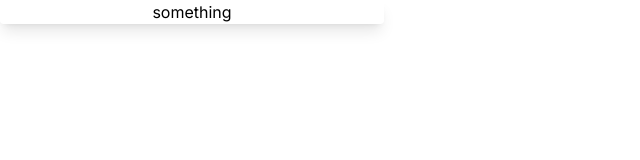
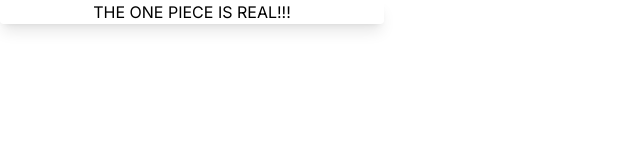
Before and after one commit to jonmejia/to-do-list, a Next.js app: page / in a window 1280 px wide. Shown: the top 160 px of the page, without its empty margins (0-640 px from the left). Built offline with nearby package versions, Linux system fonts and the light colour scheme.

Commit message:
updated card component to take props

```diff
--- a/src/app/Card.tsx
+++ b/src/app/Card.tsx
@@ -1,7 +1,7 @@
-const Card = () =>{
+const Card = (props:any) =>{
     return(
         <div className="max-w-sm rounded overflow-hidden shadow-lg">
-            <h2 className="text-center">something</h2>
+            <h2 className="text-center">{props.data}</h2>
         </div>
     )
 }
--- a/src/app/page.tsx
+++ b/src/app/page.tsx
@@ -1,6 +1,7 @@
 import Card from "./Card"
 export default function Home() {
+  const sampleTest: string ="THE ONE PIECE IS REAL!!!"
   return (
-    <Card/>
+    <Card data={sampleTest}/>
   )
 }
```
